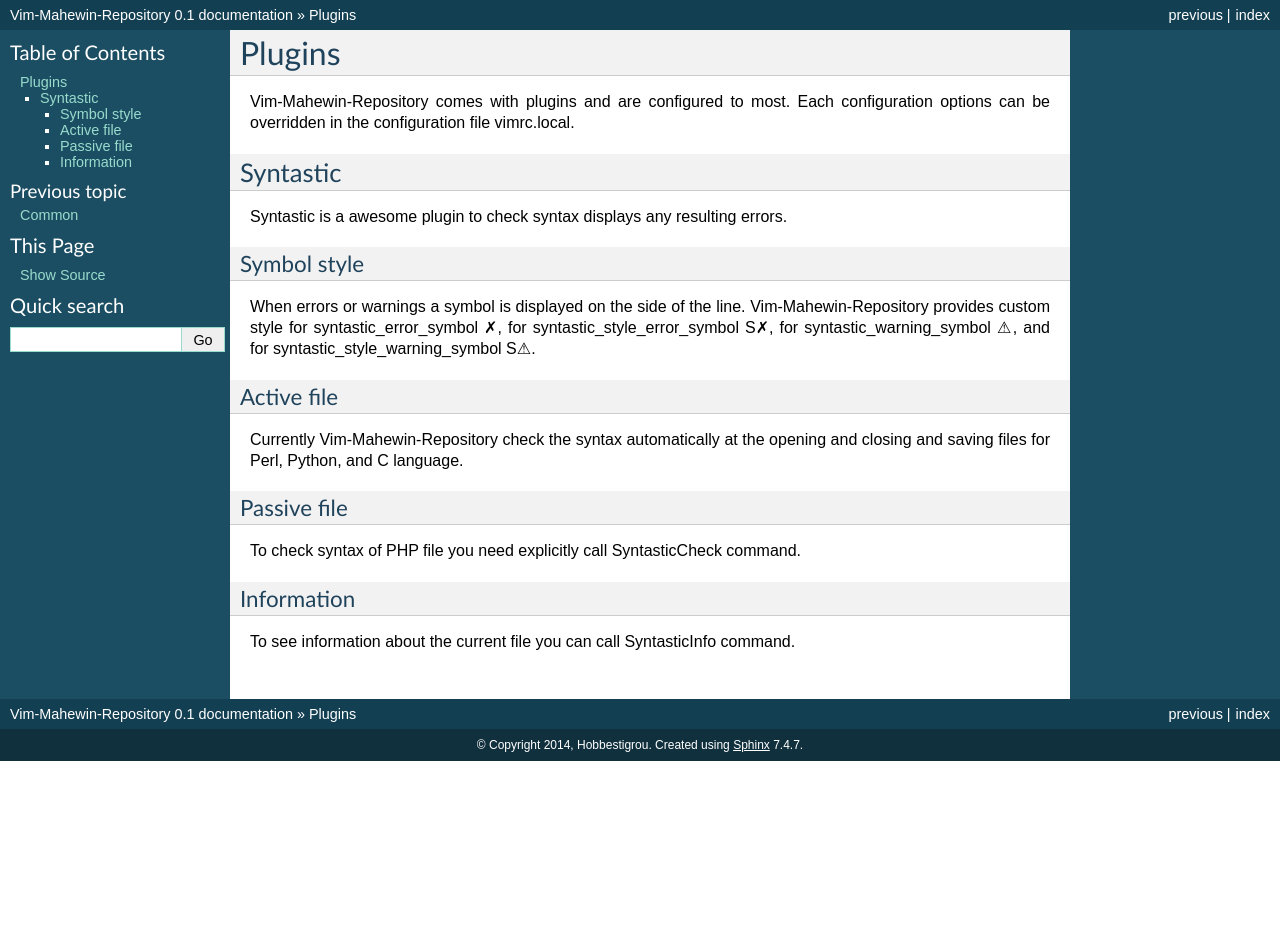
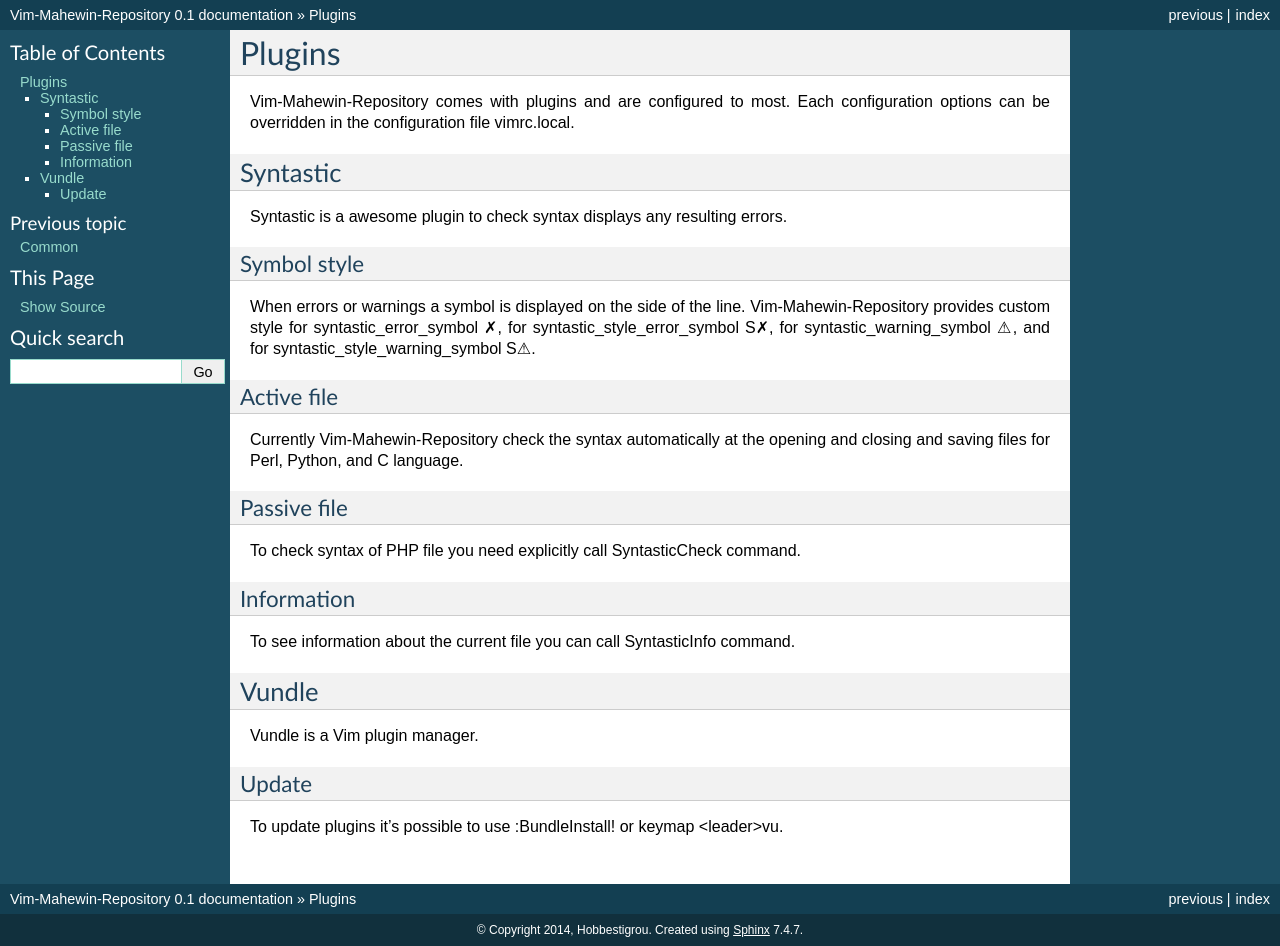
Before and after one commit to hobbestigrou/Vim-Mahewin-Repository, a Sphinx documentation site: the page built from docs/source/plugins.rst, in a window 1280 px wide. Built offline with Sphinx 7.4.7, drawn with Linux system fonts in a browser that asks for light colours; formulas are drawn with MathJax 3; before the commit the page ends 900 px from its top, so only the background shows below that.

Commit message:
[Core] Adding a keymap to update plugin.

```diff
--- a/docs/source/plugins.rst
+++ b/docs/source/plugins.rst
@@ -26,3 +26,11 @@
 Information
 ___________
 To see information about the current file you can call SyntasticInfo command.
+
+Vundle
+------
+Vundle is a Vim plugin manager.
+
+Update
+______
+To update plugins it's possible to use :BundleInstall! or keymap <leader>vu.
```
Also changed, not shown: 1 other file.
